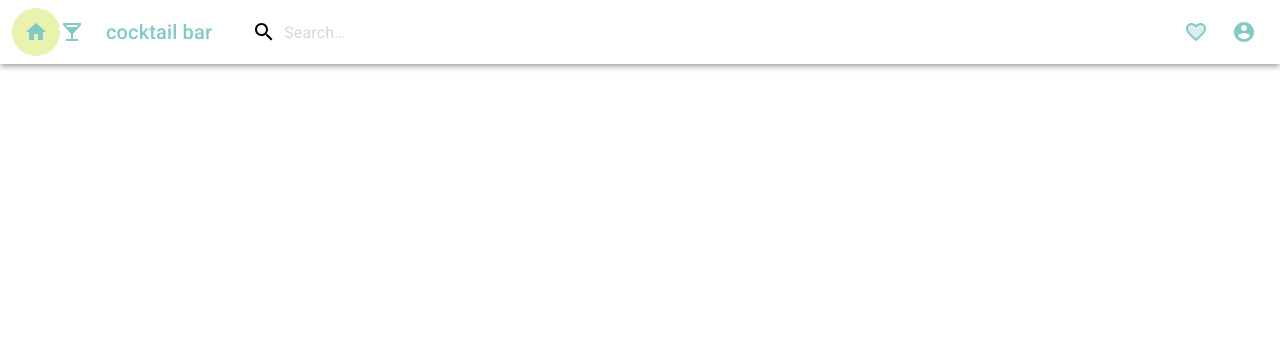
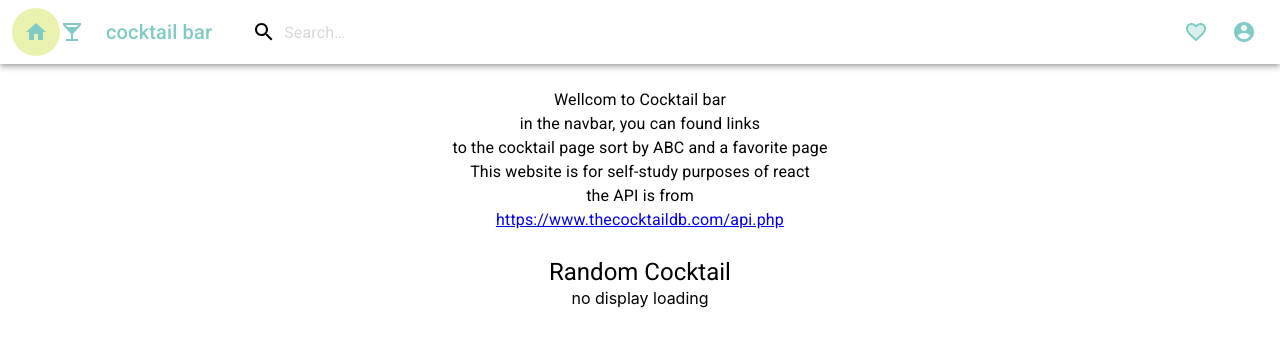
Before and after one commit to leehep/cocktail_bar, a React (Create React App) app: page /#/ in a window 1280 px wide. Shown: the top 346 px of the page. Built offline with nearby package versions, Linux system fonts and the light colour scheme; no server answers.

Commit message:
change url path

```diff
--- a/src/pages/MainPage.jsx
+++ b/src/pages/MainPage.jsx
@@ -5,9 +5,10 @@ import CocktailPage from './CocktailPage';
 import axios from 'axios';
 import { Container, Typography } from '@material-ui/core';
 import { makeStyles } from '@material-ui/core/styles';
-import { BrowserRouter as Router,
-         Switch,
+import { BrowserRouter as Switch,
          Route } from 'react-router-dom';
+import { HashRouter as Router } from 'react-router-dom'
+
 import FavoritPage from './FavoritPage';
 
 const _ = require('lodash');
@@ -44,11 +45,11 @@ function MainPage(){
   },[])
 
   return(
-    <Router>
+    <Router basename={process.env.PUBLIC_URL}>
       <TopNevBar/>
       <Container>
         <Switch>
-          <Route exact path="cocktail_bar/">
+          <Route exact path="/">
             <div className={classes.root}>
               <Typography>
                 <br/>
@@ -69,10 +70,10 @@ function MainPage(){
               }
             </div>
           </Route>
-          <Route path="cocktail_bar/cocktail">
+          <Route path="/cocktail">
             <CocktailPage/>
           </Route>
-          <Route path="cocktail_bar/favorite">
+          <Route path="/favorite">
             <FavoritPage/>
           </Route>
         </Switch>
```
